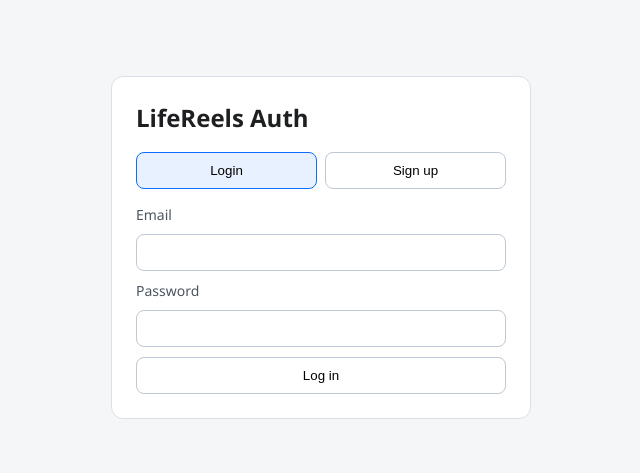
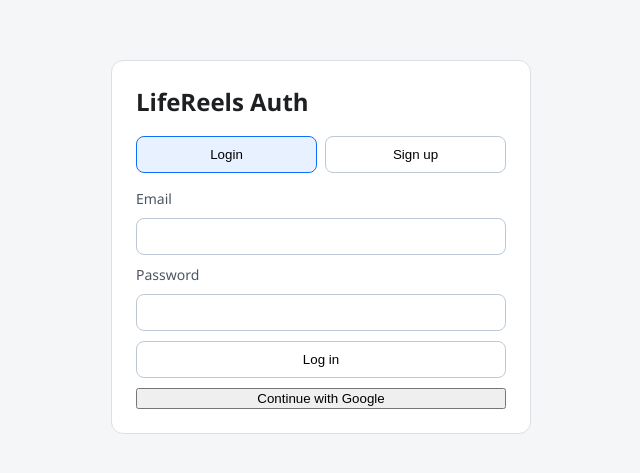
Before and after one commit to freeboxwork/LifeReels, a React (Vite) app: page / in a window 1280 px wide. Shown: the part 153-626 px from the top of the page, without its empty margins (319-959 px from the left). Built offline with nearby package versions, Linux system fonts and the light colour scheme; no server answers.

Commit message:
feat: add Google OAuth login with Supabase

```diff
--- a/src/App.tsx
+++ b/src/App.tsx
@@ -77,6 +77,24 @@ export default function App() {
     setLoading(false);
   }
 
+  async function handleGoogleSignIn() {
+    setLoading(true);
+    setError("");
+    setMessage("");
+
+    const { error: oauthError } = await supabase.auth.signInWithOAuth({
+      provider: "google",
+      options: {
+        redirectTo: window.location.origin,
+      },
+    });
+
+    if (oauthError) {
+      setError(oauthError.message);
+      setLoading(false);
+    }
+  }
+
   return (
     <main className="auth-page">
       <section className="auth-card">
@@ -138,6 +156,14 @@ export default function App() {
                     : "Log in"}
               </button>
             </form>
+            <button
+              type="button"
+              className="oauth-button"
+              onClick={handleGoogleSignIn}
+              disabled={loading}
+            >
+              Continue with Google
+            </button>
           </>
         )}
 
--- a/src/styles.css
+++ b/src/styles.css
@@ -50,6 +50,11 @@ form button,
   cursor: pointer;
 }
 
+.oauth-button {
+  width: 100%;
+  margin-top: 10px;
+}
+
 .mode-toggle .active {
   border-color: #0d6efd;
   background: #e8f1ff;
```
Also changed, not shown: 1 other file (tests, documents, lock files or other folders).
